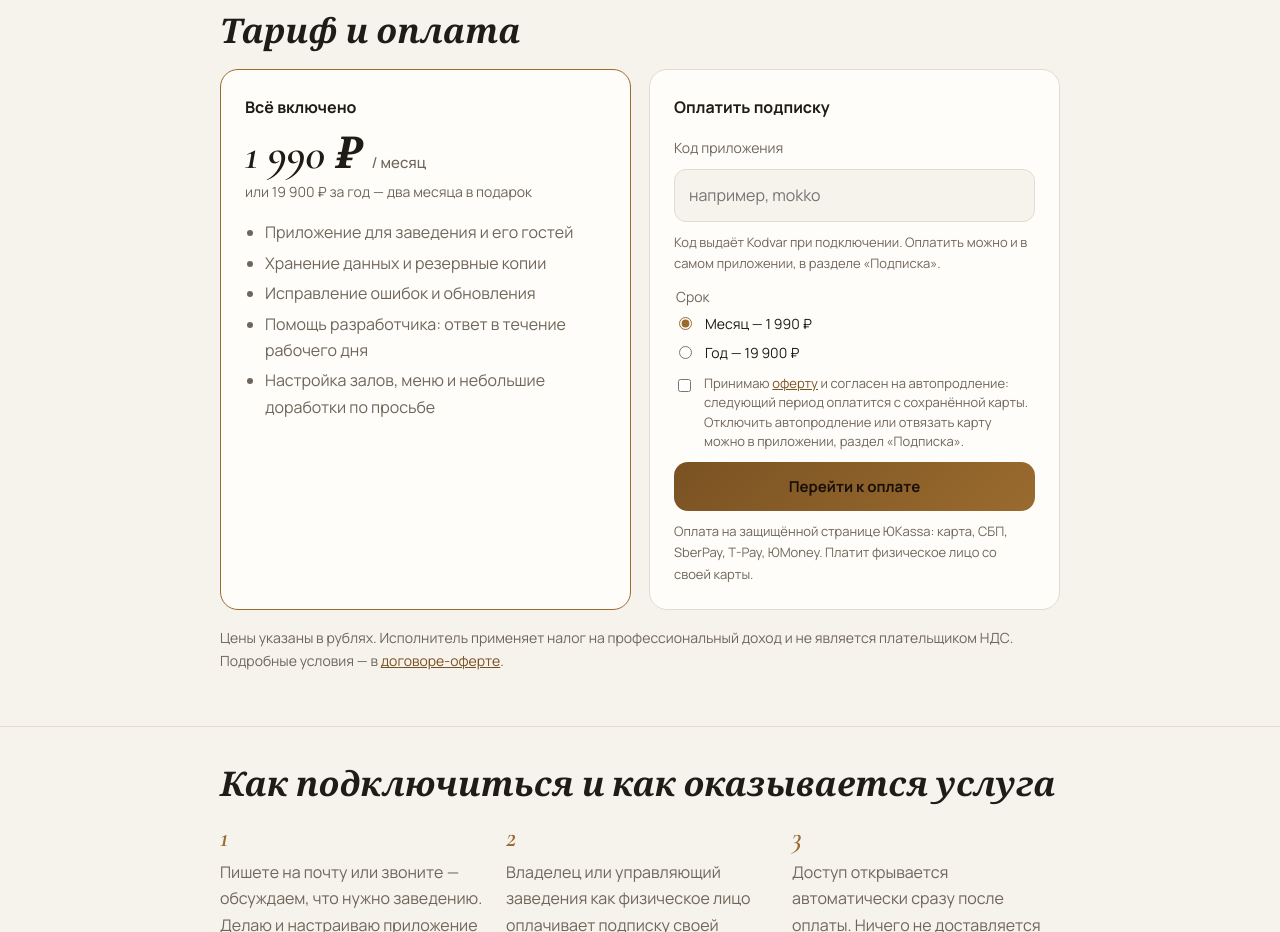
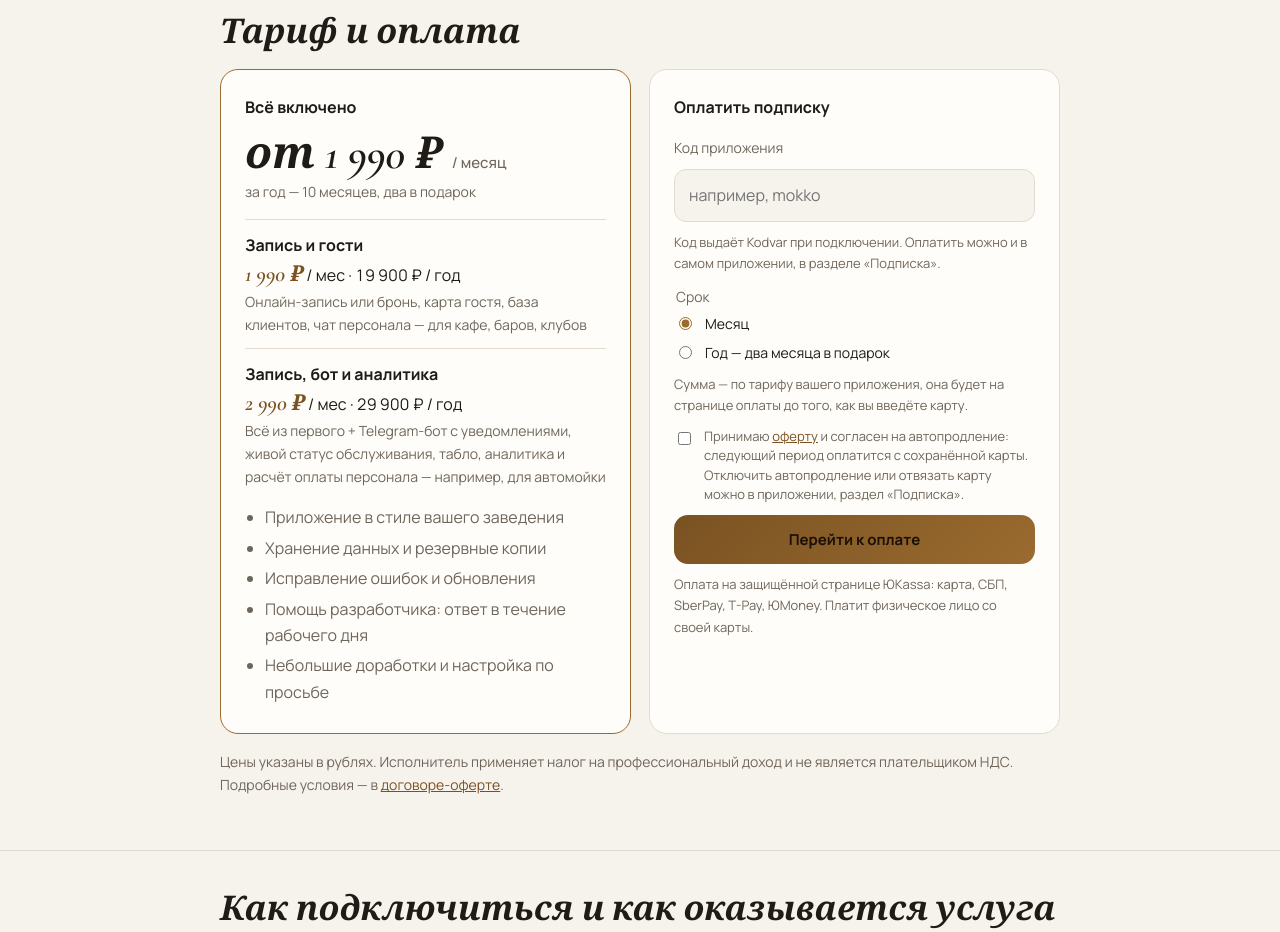
Before and after one commit to alelsd/alelsd.github.io, a plain HTML site: page index.html in a window 1280 px wide. Shown: the part 960-1892 px from the top of the page. Drawn offline with nearby package versions, Linux system fonts and the light colour scheme.

Commit message:
Тариф: от 1 990 ₽ — два уровня приложений (1 990 и 2 990 ₽), сумма по приложению на странице оплаты
Co-Authored-By: Claude Opus 5.5 <noreply@anthropic.com>

```diff
--- a/index.html
+++ b/index.html
@@ -37,9 +37,13 @@
   <div class="plans">
     <div class="plan main">
       <h3>Всё включено</h3>
-      <div class="price">1 990 ₽ <small>/ месяц</small></div>
-      <div class="note" style="margin-top:0">или 19 900 ₽ за год — два месяца в подарок</div>
-      <ul><li>Приложение для заведения и его гостей</li><li>Хранение данных и резервные копии</li><li>Исправление ошибок и обновления</li><li>Помощь разработчика: ответ в течение рабочего дня</li><li>Настройка залов, меню и небольшие доработки по просьбе</li></ul>
+      <div class="price">от 1 990 ₽ <small>/ месяц</small></div>
+      <div class="note" style="margin-top:0">за год — 10 месяцев, два в подарок</div>
+      <dl class="levels">
+        <div><dt>Запись и гости</dt><dd><b>1 990 ₽</b> / мес · 19 900 ₽ / год</dd><dd class="what">Онлайн-запись или бронь, карта гостя, база клиентов, чат персонала — для кафе, баров, клубов</dd></div>
+        <div><dt>Запись, бот и аналитика</dt><dd><b>2 990 ₽</b> / мес · 29 900 ₽ / год</dd><dd class="what">Всё из первого + Telegram-бот с уведомлениями, живой статус обслуживания, табло, аналитика и расчёт оплаты персонала — например, для автомойки</dd></div>
+      </dl>
+      <ul><li>Приложение в стиле вашего заведения</li><li>Хранение данных и резервные копии</li><li>Исправление ошибок и обновления</li><li>Помощь разработчика: ответ в течение рабочего дня</li><li>Небольшие доработки и настройка по просьбе</li></ul>
     </div>
     <form class="plan pay" id="payform" novalidate>
       <h3>Оплатить подписку</h3>
@@ -47,9 +51,10 @@
       <input id="pcode" name="code" autocomplete="off" autocapitalize="off" spellcheck="false" placeholder="например, mokko" required>
       <span class="hint">Код выдаёт Kodvar при подключении. Оплатить можно и в самом приложении, в разделе «Подписка».</span>
       <fieldset><legend>Срок</legend>
-        <label class="opt"><input type="radio" name="period" value="month" checked> Месяц — 1 990 ₽</label>
-        <label class="opt"><input type="radio" name="period" value="year"> Год — 19 900 ₽</label>
+        <label class="opt"><input type="radio" name="period" value="month" checked><span>Месяц</span></label>
+        <label class="opt"><input type="radio" name="period" value="year"><span>Год — два месяца в подарок</span></label>
       </fieldset>
+      <span class="hint">Сумма — по тарифу вашего приложения, она будет на странице оплаты до того, как вы введёте карту.</span>
       <label class="opt agree"><input type="checkbox" id="pagree" required><span>Принимаю <a href="oferta.html">оферту</a> и согласен на автопродление: следующий период оплатится с сохранённой карты. Отключить автопродление или отвязать карту можно в приложении, раздел «Подписка».</span></label>
       <div class="err" id="perr" hidden></div>
       <button type="submit" class="btn">Перейти к оплате</button>
--- a/style.css
+++ b/style.css
@@ -58,3 +58,10 @@ footer .wrap{display:flex;flex-wrap:wrap;gap:8px 24px;justify-content:space-betw
 .btn{font:600 15px var(--sans);border:0;border-radius:14px;padding:14px 20px;cursor:pointer;color:#1a1008;background:linear-gradient(135deg,var(--accent2),var(--accent))}
 .btn:hover{filter:brightness(1.05)}
 .pay .opt span{min-width:0;overflow-wrap:anywhere}
+/* два уровня цены в карточке тарифа */
+.levels{margin:16px 0 0;display:flex;flex-direction:column;gap:12px}
+.levels div{border-top:1px solid var(--line);padding-top:12px;min-width:0}
+.levels dt{font-weight:600;color:var(--ink)}
+.levels dd{margin:2px 0 0;color:var(--ink);font-variant-numeric:tabular-nums}
+.levels dd b{font:600 italic 22px/1.2 var(--serif);color:var(--accent2)}
+.levels dd.what{color:var(--mut);font-size:14px}
```
Also changed, not shown: oferta.html (+2 -2 lines), politika.html (+1 -1 lines).
